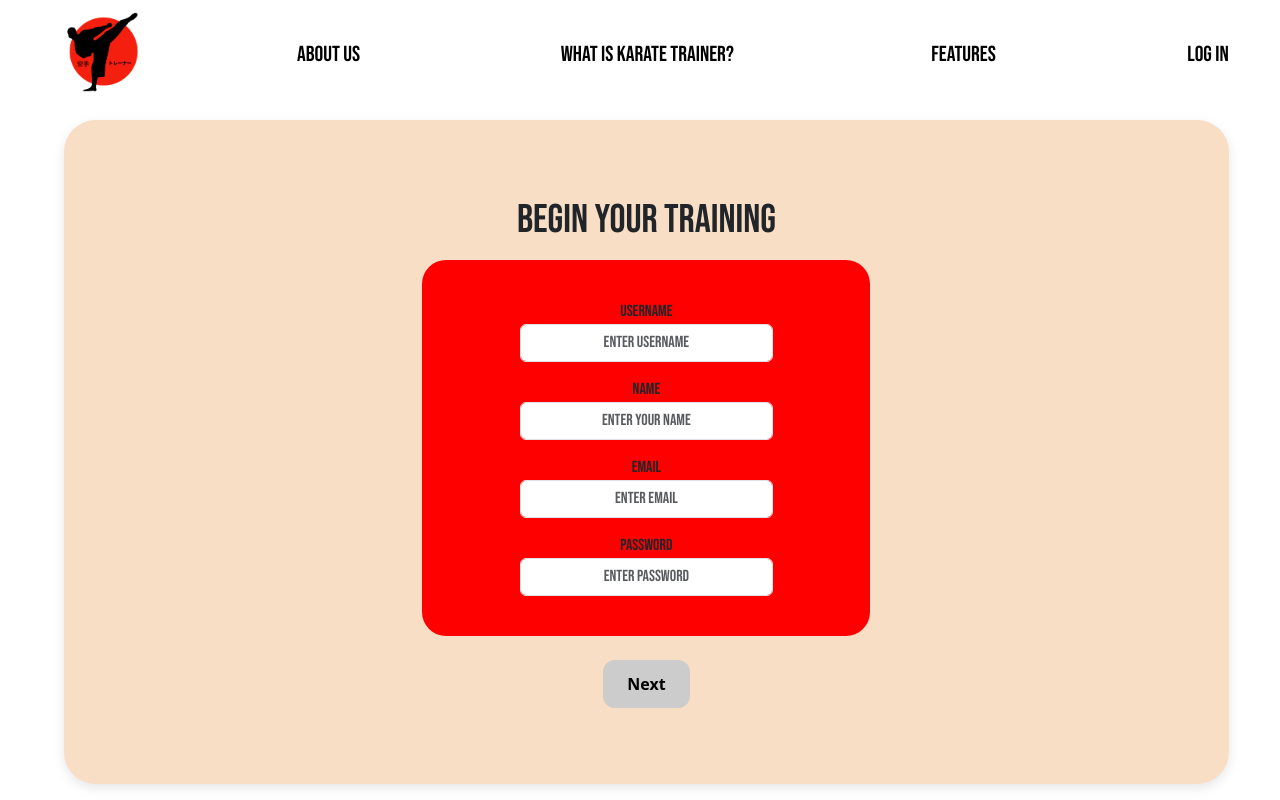
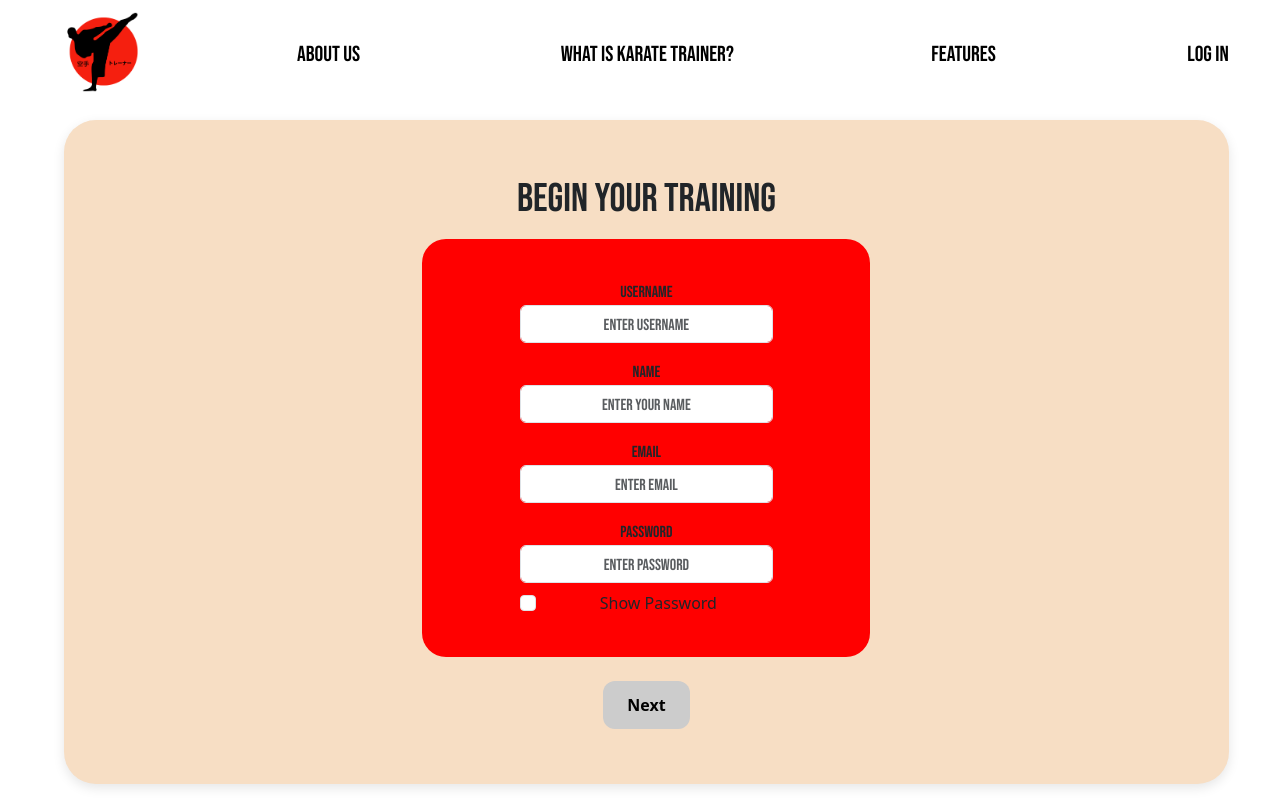
Before and after one commit to CrystalBow/group1_KarateSite, a React (Vite) app in the folder frontend/: page /signup in a window 1280 px wide. Built offline with nearby package versions, Linux system fonts and the light colour scheme.

Commit message:
Fixed fonts and added Show Password

```diff
--- a/frontend/src/index.css
+++ b/frontend/src/index.css
@@ -408,3 +408,9 @@ input::placeholder {
   min-height: 60vh;
   padding: 2rem;
 }
+
+/* apply bebas nueueueueu to placeholder text only*/
+input::placeholder,
+textarea::placeholder {
+  font-family: 'Bebas Neue', cursive;
+}
--- a/frontend/src/pages/SignUpPage.tsx
+++ b/frontend/src/pages/SignUpPage.tsx
@@ -13,8 +13,8 @@ const SignUpPage = () => {
   const [message, setMessage] = useState("");
   const [emailFormatError, setEmailFormatError] = useState(false);
   const [passwordError, setPasswordError] = useState("");
-
   const [invalidFields, setInvalidFields] = useState<string[]>([]);
+  const [showPassword, setShowPassword] = useState(false);
 
   const handleLogIn = () => {
     navigate("/login");
@@ -152,9 +152,9 @@ const SignUpPage = () => {
 
           <div id="redDiv">
             {action === "Back" ? null : (
-              <form className="card-form bebasFont">
+              <form className="card-form">
                 <div className="form-group">
-                  <label htmlFor="username">
+                  <label htmlFor="username" className="bebasFont">
                     Username
                     {invalidFields.includes("username") && (
                       <span style={{ color: "black" }}> *</span>
@@ -173,7 +173,7 @@ const SignUpPage = () => {
                 </div>
 
                 <div className="form-group">
-                  <label htmlFor="name">
+                  <label htmlFor="name" className="bebasFont">
                     Name
                     {invalidFields.includes("name") && (
                       <span style={{ color: "black" }}> *</span>
@@ -192,7 +192,7 @@ const SignUpPage = () => {
                 </div>
 
                 <div className="form-group">
-                  <label htmlFor="email">
+                  <label htmlFor="email" className="bebasFont">
                     Email
                     {invalidFields.includes("email") && (
                       <span style={{ color: "black" }}> *</span>
@@ -209,21 +209,21 @@ const SignUpPage = () => {
                     onChange={(e) => setEmail(e.target.value)}
                   />
                   {emailFormatError && (
-                    <small style={{ color: "black" }}>
+                    <small className="bebasFont" style={{ color: "black" }}>
                       Invalid email format (e.g. user@example.com)
                     </small>
                   )}
                 </div>
 
                 <div className="form-group">
-                  <label htmlFor="password">
+                  <label htmlFor="password" className="bebasFont">
                     Password
                     {invalidFields.includes("password") && (
                       <span style={{ color: "black" }}> *</span>
                     )}
                   </label>
                   <input
-                    type="password"
+                    type={showPassword ? "text" : "password"}
                     className={`form-control ${
                       invalidFields.includes("password") ? "input-invalid" : ""
                     }`}
@@ -244,8 +244,23 @@ const SignUpPage = () => {
                     }}
                   />
                   {passwordError && (
-                    <small style={{ color: "black" }}>{passwordError}</small>
+                    <small className="bebasFont" style={{ color: "black" }}>{passwordError}</small>
                   )}
+                  <div className="form-check mt-2">
+                    <input
+                      type="checkbox"
+                      className="form-check-input"
+                      id="showPasswordCheck"
+                      checked={showPassword}
+                      onChange={() => setShowPassword((prev) => !prev)}
+                    />
+                    <label
+                      className="form-check-label"
+                      htmlFor="showPasswordCheck"
+                    >
+                      Show Password
+                    </label>
+                  </div>
                 </div>
               </form>
             )}
```
